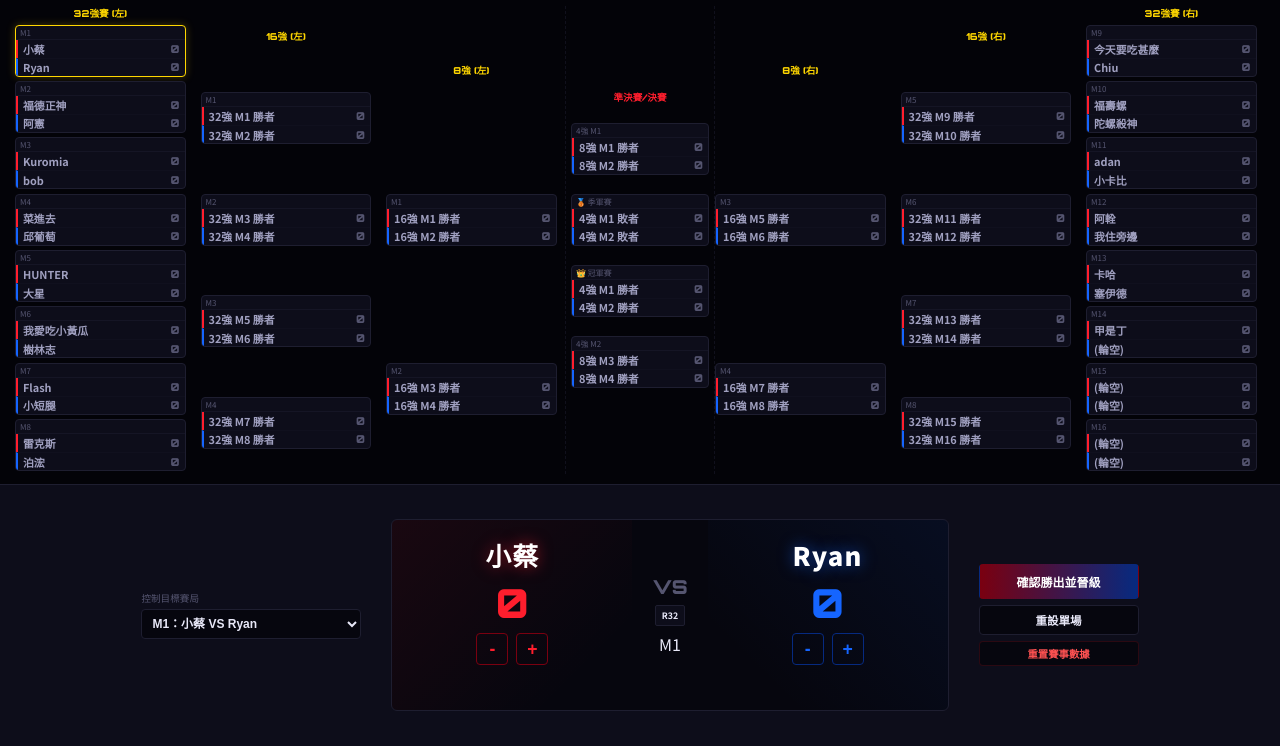
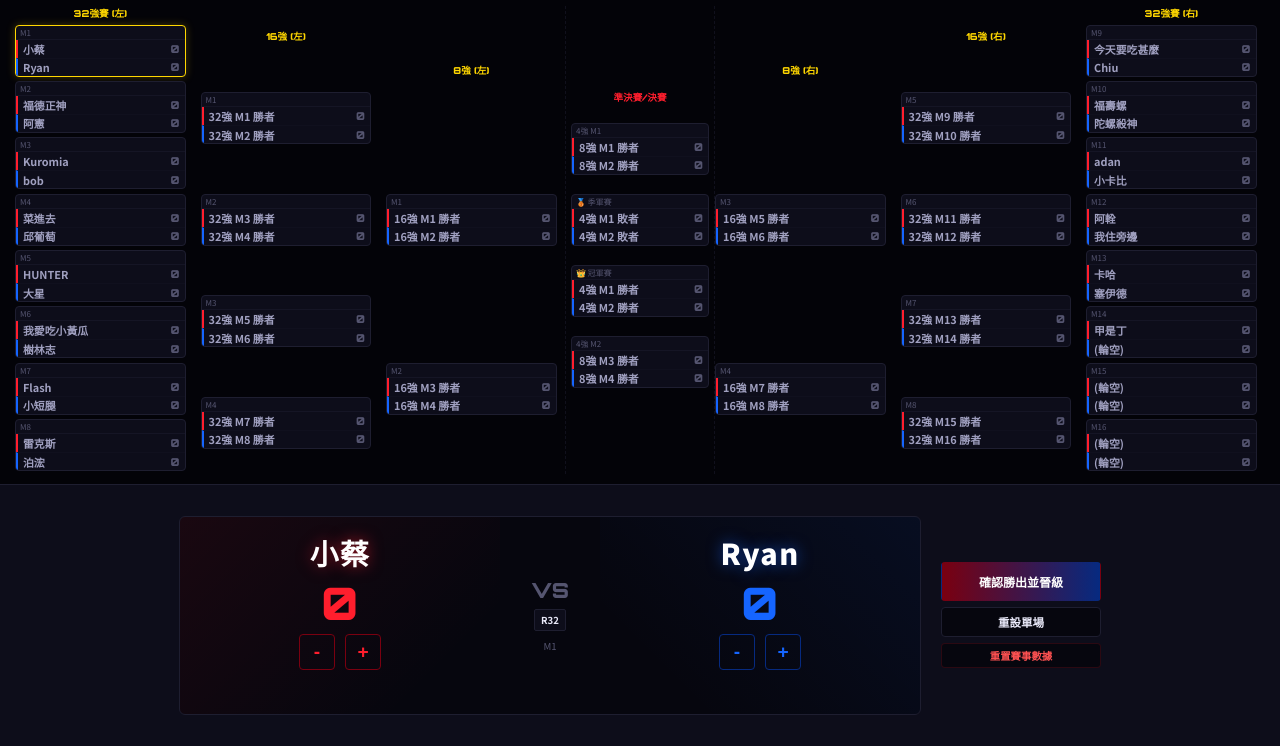
Before and after one commit to jenogle/32shikong, a plain HTML site: page index.html in a window 1280 px wide. Shown: the part 54-800 px from the top of the page. Drawn offline with Linux system fonts and the light colour scheme.

Commit message:
Add files via upload

```diff
--- a/index.html
+++ b/index.html
@@ -32,7 +32,7 @@ body {
   color: var(--text);
   font-family: 'Noto Sans TC', sans-serif;
   height: 100vh;
-  overflow: hidden; /* 徹底鎖死縱向與橫向滾動 */
+  overflow: hidden; /* 鎖死滾動條 */
   display: flex;
   flex-direction: column;
 }
@@ -77,7 +77,7 @@ body {
 }
 .photo-wall-btn:hover { background: var(--gold); color: #000; box-shadow: 0 0 12px var(--gold-glow); }
 
-/* ── 核心：全螢幕三欄版面 ── */
+/* ── MAIN LAYOUT ── */
 .main-layout {
   display: flex;
   flex-direction: column;
@@ -115,7 +115,7 @@ body {
 }
 .round-header-label { text-align: center; font-family: 'Orbitron', sans-serif; font-size: 0.6rem; font-weight: 900; color: var(--gold); margin-bottom: 2px; }
 
-/* 中央決賽孤島 */
+/* 中央決賽核心島 */
 .center-final-zone {
   width: 12%;
   height: 100%;
@@ -129,12 +129,11 @@ body {
   padding: 0 5px;
 }
 
-/* 樹狀小卡片 */
+/* 樹狀卡片 */
 .tree-match-group { display: flex; flex-direction: column; justify-content: center; position: relative; width: 100%; margin: 2px 0; }
 .tcard { background: var(--panel); border: 1px solid var(--border); border-radius: 4px; overflow: hidden; cursor: pointer; transition: all 0.15s; }
 .tcard.is-live { border-color: var(--gold); box-shadow: 0 0 8px rgba(255,215,0,0.25); }
 .tcard-header { font-size: 0.5rem; padding: 1px 4px; color: var(--muted); border-bottom: 1px solid rgba(30,30,48,0.5); display: flex; justify-content: space-between; }
-.tcard-header .live-tag { background: var(--gold); color: #000; padding: 0 2px; border-radius: 1px; font-weight: 900; }
 .tcard-team { display: flex; justify-content: space-between; align-items: center; padding: 2px 5px; font-size: 0.68rem; font-weight: 700; height: 18px; }
 .tcard-team.p-red { border-left: 2px solid var(--red); }
 .tcard-team.p-blue { border-left: 2px solid var(--blue); border-top: 1px solid rgba(30,30,48,0.2); }
@@ -143,7 +142,7 @@ body {
 .tcard-team.winner .name { color: #fff; font-weight: 900; }
 .tcard-team.winner .score { color: var(--gold); }
 
-/* ── 下半部：一體化中控計分台（移除 RED/BLUE 標籤，大幅放大名稱） ── */
+/* ── 下半部：中控計分台（選單已拔除，左右兩側極致拉寬放寬姓名） ── */
 .control-container {
   height: 35%;
   background: var(--panel);
@@ -151,61 +150,65 @@ body {
   display: flex;
   align-items: center;
   justify-content: center;
-  padding: 10px 40px;
-  gap: 30px;
+  padding: 10px 20px;
+  gap: 20px;
 }
 
-.control-left { width: 220px; display: flex; flex-direction: column; gap: 8px; }
-.match-selector-row { display: flex; flex-direction: column; gap: 4px; }
-.match-selector-row label { font-size: 0.6rem; color: var(--muted); text-transform: uppercase; }
-.match-select { background: var(--bg); border: 1px solid var(--border); color: var(--text); padding: 6px; border-radius: 4px; font-weight: 700; font-size: 0.75rem; cursor: pointer; }
-
-.control-center-board { display: grid; grid-template-columns: 240px auto 240px; background: var(--bg); border: 1px solid var(--border); border-radius: 6px; overflow: hidden; }
-.side { display: flex; flex-direction: column; align-items: center; justify-content: center; padding: 15px 10px; gap: 10px; position: relative; }
+/* 中央主控板：直接放大寬度，吞噬原本選單的空間 */
+.control-center-board {
+  display: grid;
+  grid-template-columns: 320px auto 320px; /* 從 240px 暴增到 320px，長名字絕不被切斷 */
+  background: var(--bg);
+  border: 1px solid var(--border);
+  border-radius: 6px;
+  overflow: hidden;
+}
+.side { display: flex; flex-direction: column; align-items: center; justify-content: center; padding: 15px 15px; gap: 8px; position: relative; }
 .side.red-side  { background: linear-gradient(135deg, rgba(255,30,45,0.08) 0%, transparent 80%); }
 .side.blue-side { background: linear-gradient(225deg, rgba(21,101,255,0.08) 0%, transparent 80%); }
 
-/* 💥 重點優化：大幅放大計分板參賽者名稱 💥 */
 .team-name-live {
   font-weight: 900;
-  font-size: 1.6rem; /* 從 0.9rem 直接暴拉到 1.6rem */
+  font-size: 1.8rem; /* 字體再加大！ */
   text-align: center;
   word-break: break-all;
-  min-height: 1.5em;
+  min-height: 1.4em;
   display: flex;
   align-items: center;
   justify-content: center;
   letter-spacing: 0.05em;
+  width: 100%;
 }
 .red-side .team-name-live { color: #fff; text-shadow: 0 0 15px var(--red-glow); }
 .blue-side .team-name-live { color: #fff; text-shadow: 0 0 15px var(--blue-glow); }
 
-.big-score { font-family: 'Orbitron', sans-serif; font-weight: 900; font-size: 2.5rem; line-height: 1; }
+.big-score { font-family: 'Orbitron', sans-serif; font-weight: 900; font-size: 2.8rem; line-height: 1; }
 .red-side .big-score { color: var(--red); }
 .blue-side .big-score { color: var(--blue); }
 .big-score.bump { animation: scoreBump 0.15s ease-out; }
 
-/* 微調加減分按鈕 */
-.btn-row { display: flex; gap: 8px; }
-.score-btn { width: 32px; height: 32px; border-radius: 4px; border: 1px solid; background: transparent; font-size: 1.1rem; font-weight: 900; cursor: pointer; }
+.btn-row { display: flex; gap: 10px; }
+.score-btn { width: 36px; height: 36px; border-radius: 4px; border: 1px solid; background: transparent; font-size: 1.2rem; font-weight: 900; cursor: pointer; }
 .red-side .score-btn { border-color: var(--red-dim); color: var(--red); }
 .blue-side .score-btn { border-color: var(--blue-dim); color: var(--blue); }
 .red-side .score-btn:hover { background: var(--red); color: #fff; }
 .blue-side .score-btn:hover { background: var(--blue); color: #fff; }
 
-.win-flash { font-size: 0.6rem; font-weight: 900; padding: 2px 6px; border-radius: 2px; opacity: 0; margin-top: 2px; }
+.win-flash { font-size: 0.65rem; font-weight: 900; padding: 2px 8px; border-radius: 2px; opacity: 0; margin-top: 2px; }
 .win-flash.show { opacity: 1; }
 .red-side .win-flash { background: var(--red); color: #fff; }
 .blue-side .win-flash { background: var(--blue); color: #fff; }
 
-.vs-col { display: flex; flex-direction: column; align-items: center; justify-content: center; gap: 6px; padding: 0 20px; }
-.vs-text { font-family: 'Orbitron', sans-serif; font-size: 1.2rem; font-weight: 900; color: var(--muted); }
-.round-badge { padding: 3px 6px; border: 1px solid var(--border); border-radius: 2px; font-size: 0.55rem; color: var(--text); background: var(--panel); white-space: nowrap; font-weight: 700; }
+.vs-col { display: flex; flex-direction: column; align-items: center; justify-content: center; gap: 6px; padding: 0 25px; min-width: 100px; }
+.vs-text { font-family: 'Orbitron', sans-serif; font-size: 1.3rem; font-weight: 900; color: var(--muted); }
+.round-badge { padding: 3px 6px; border: 1px solid var(--border); border-radius: 2px; font-size: 0.6rem; color: var(--text); background: var(--panel); white-space: nowrap; font-weight: 700; }
+.match-info-badge { font-size: 0.6rem; color: var(--muted); margin-top: 2px; }
 
+/* 右側功能按鈕區 */
 .control-right { display: flex; flex-direction: column; gap: 6px; width: 160px; }
 .action-btn { padding: 6px; border-radius: 4px; border: 1px solid var(--border); background: var(--bg); color: var(--text); font-weight: 700; font-size: 0.72rem; cursor: pointer; text-align: center; }
-.action-btn.confirm-btn { background: linear-gradient(90deg, var(--red-dim), var(--blue-dim)); border-color: transparent; color: #fff; font-size: 0.75rem; padding: 8px; }
-.action-btn.confirm-btn:hover { background: linear-gradient(90deg, var(--red), var(--blue)); }
+.action-btn.confirm-btn { background: linear-gradient(90deg, var(--red-dim), var(--blue-dim)); border-color: transparent; color: #fff; font-size: 0.75rem; padding: 10px; }
+.action-btn.confirm-btn:hover { background: linear-gradient(90deg, var(--red), var(--blue)); box-shadow: 0 0 10px rgba(150,50,150,0.3); }
 .action-btn.danger-btn { border-color: rgba(255, 30, 45, 0.15); color: #ff5252; font-size: 0.65rem; padding: 4px; }
 
 /* ── 彈出式拍照牆 ── */
@@ -233,7 +236,7 @@ body {
     <div class="header-left">
       <div class="gyro-icon">🌀</div>
       <h1 class="site-title">失控陀螺爭霸賽</h1>
-      <span class="site-sub">雙翼對稱免滾動控台</span>
+      <span class="site-sub">直覺點擊控制台</span>
     </div>
     <button class="photo-wall-btn" onclick="toggleModal(true)">🏆 榮譽拍照牆</button>
   </header>
@@ -250,7 +253,9 @@ body {
 
       <div class="center-final-zone">
         <div class="round-header-label" style="color:var(--red)">準決賽/決賽</div>
-        <div class="tree-match-group" id="center-r4-1"></div> <div class="tree-match-group" id="center-r2-1"></div> <div class="tree-match-group" id="center-r2-2"></div> <div class="tree-match-group" id="center-r4-2"></div> </div>
+        <div class="tree-match-group" id="center-r4-1"></div>
+        <div class="tree-match-group" id="center-r2-1"></div> <div class="tree-match-group" id="center-r2-2"></div> <div class="tree-match-group" id="center-r4-2"></div>
+      </div>
 
       <div class="wing right-wing">
         <div class="bracket-round" id="wingR-r32"><div class="round-header-label">32強賽 (右)</div></div>
@@ -261,13 +266,6 @@ body {
     </div>
 
     <div class="control-container">
-
-      <div class="control-left">
-        <div class="match-selector-row">
-          <label for="match-select">控制目標賽局</label>
-          <select id="match-select" class="match-select" onchange="loadSelectedMatch()"></select>
-        </div>
-      </div>
 
       <div class="control-center-board">
         <div class="side red-side">
@@ -329,11 +327,11 @@ const playersList = [
 
 let tournamentData = { r32: [], r16: [], r8: [], r4: [], r2: [] };
 const stagesConfig = [
-  { key: 'r32', name: '32強賽', badge: 'R32' },
-  { key: 'r16', name: '16強賽', badge: 'R16' },
-  { key: 'r8',  name: '8強賽', badge: 'R8' },
-  { key: 'r4',  name: '4強賽', badge: 'R4' },
-  { key: 'r2',  name: '決賽圈', badge: 'FINALS' }
+  { key: 'r32', badge: 'R32' },
+  { key: 'r16', badge: 'R16' },
+  { key: 'r8',  badge: 'R8' },
+  { key: 'r4',  badge: 'R4' },
+  { key: 'r2',  badge: 'FINALS' }
 ];
 let currentStage = 'r32'; let currentMatchId = 1;
 
@@ -379,7 +377,6 @@ document.addEventListener("DOMContentLoaded", () => {
 });
 
 function refreshAllUI() {
-  renderSelectOptions();
   renderWing('r32', 1, 8, 'wingL-r32'); renderWing('r32', 9, 16, 'wingR-r32');
   renderWing('r16', 1, 4, 'wingL-r16'); renderWing('r16', 5, 8, 'wingR-r16');
   renderWing('r8',  1, 2, 'wingL-r8');  renderWing('r8',  3, 4, 'wingR-r8');
@@ -391,40 +388,21 @@ function refreshAllUI() {
   calculatePodium();
 }
 
-function renderSelectOptions() {
-  const select = document.getElementById("match-select"); if (!select) return;
-  const currentVal = select.value; select.innerHTML = "";
-  stagesConfig.forEach(cfg => {
-    let grp = document.createElement("optgroup"); grp.label = `【${cfg.name}】`;
-    tournamentData[cfg.key].forEach(m => {
-      let opt = document.createElement("option"); opt.value = `${cfg.key}-${m.id}`;
-      let txt = `M${m.id}：${m.red} VS ${m.blue}`;
-      if(cfg.key === 'r2') txt = m.id === 2 ? `👑 冠軍賽` : `🥉 季軍賽`;
-      if(m.winner) txt += " (已完賽)";
-      opt.innerText = txt; grp.appendChild(opt);
-    });
-    select.appendChild(grp);
-  });
-  if (currentVal) select.value = currentVal;
-}
-
-function loadSelectedMatch() {
-  const val = document.getElementById("match-select").value.split('-');
-  loadMatch(val[0], parseInt(val[1]));
-}
-
 function loadMatch(stage, id) { currentStage = stage; currentMatchId = id; syncScoreboardFromData(); }
 
 function syncScoreboardFromData() {
   const match = tournamentData[currentStage].find(m => m.id === currentMatchId); if(!match) return;
   const cfg = stagesConfig.find(c => c.key === currentStage);
   document.getElementById("live-round-title").innerText = cfg.badge;
-  document.getElementById("live-match-id").innerText = `M${currentMatchId}`;
+
+  let matchLabel = `M${currentMatchId}`;
+  if(currentStage === 'r2') matchLabel = currentMatchId === 2 ? "冠軍賽" : "季軍賽";
+  document.getElementById("live-match-id").innerText = matchLabel;
+
   document.getElementById("live-red-name").innerText = match.red;
   document.getElementById("live-blue-name").innerText = match.blue;
   document.getElementById("live-red-score").innerText = match.redScore;
   document.getElementById("live-blue-score").innerText = match.blueScore;
-  document.getElementById("match-select").value = `${currentStage}-${currentMatchId}`;
   updateWinFlash(match);
 }
 
@@ -466,6 +444,7 @@ function saveAndAdvance() {
   }
 
   saveTournamentData(); refreshAllUI();
+  // 自動導航至下一場
   if(currentMatchId < tournamentData[currentStage].length) loadMatch(currentStage, currentMatchId + 1);
 }
 
```
